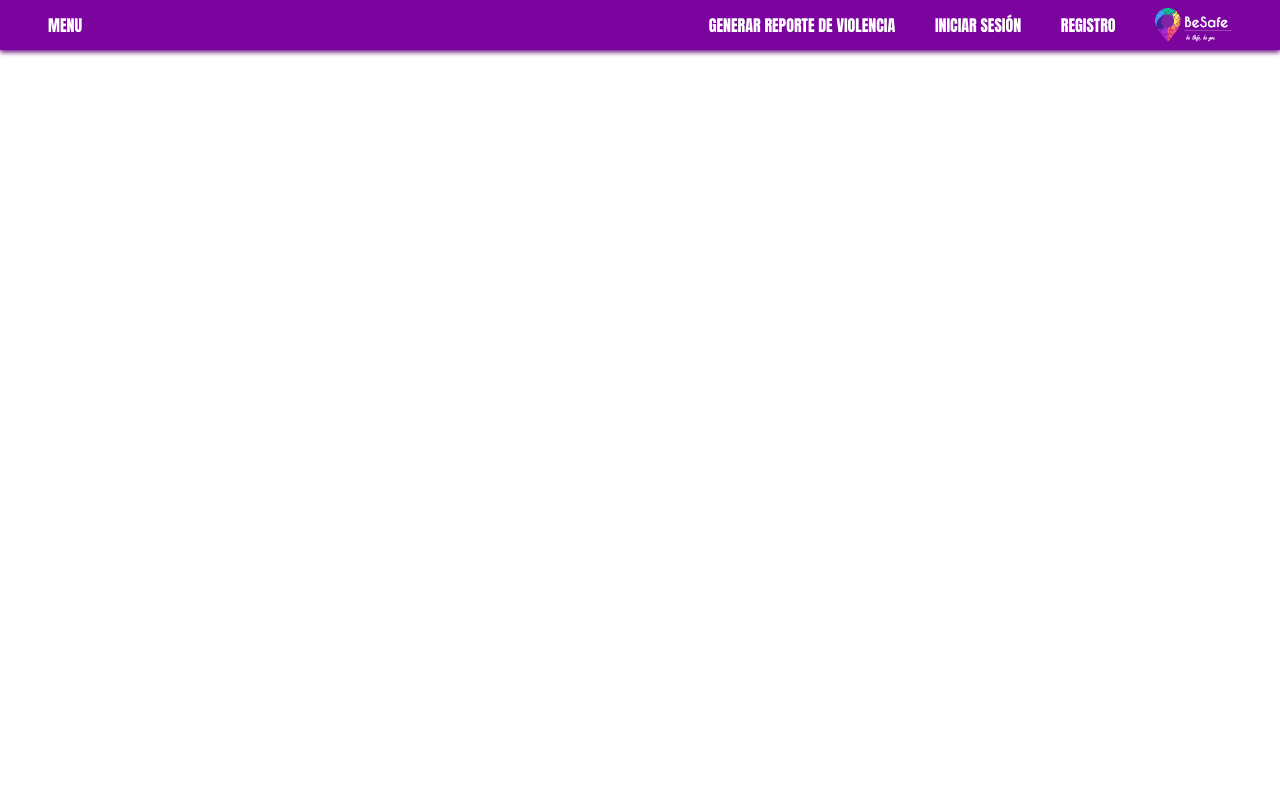
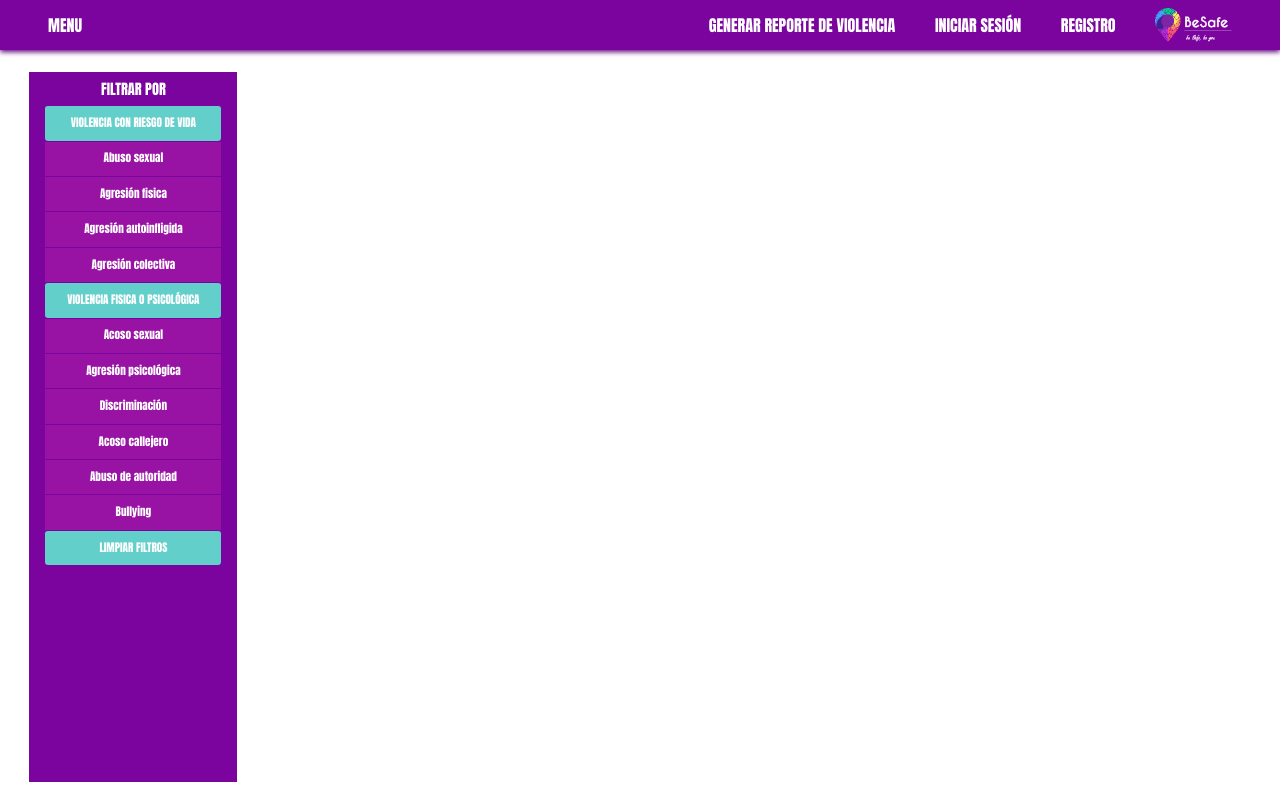
Before and after one commit to felipesv/BeSafe, a Flask app: page /map in a window 1280 px wide. Run offline with Flask 2, Linux system fonts and the light colour scheme; data that the repository does not hold is empty; parts of the project's set-up code (start-up, migrations or seed data) failed here and were passed over; some libraries are stand-ins or nearby versions.

Commit message:
[update] filters for map

```diff
--- /dev/null
+++ b/public/static/styles/filters.css
@@ -0,0 +1,34 @@
+.filter {
+  background-color: hsl(286, 95%, 32%);
+  text-align: center;
+  margin-top: 1.4rem;
+  margin-left: .9rem;
+  height: calc(100vh - 90px);
+  width: 13rem;
+  z-index: 1;
+}
+.filter p {
+  font-size: .9rem;
+  color: #FFF;
+  margin: .3rem 0;
+}
+.filter button {
+  border: none;
+  border-top: 1px solid hsl(286, 95%, 32%);
+  color: #FFF;
+  padding: 0.55rem 0;
+  font-size: .7rem;
+}
+.filter > * {
+  margin: 0 1rem;
+}
+.filter p:first-child {
+  margin-top: 0.4rem;
+}
+.cian {
+  background-color: hsl(178, 53%, 60%);
+  border-radius: .2rem;
+}
+.magen {
+  background-color: hsl(295, 79%, 36%);
+}
--- a/public/templates/map.html
+++ b/public/templates/map.html
@@ -1,4 +1,23 @@
 {% extends 'layout.html' %}
+{% block head %}
+  {{ super() }}
+  <link rel="stylesheet" href="{{ url_for('static', filename='styles/filters.css') }}?{{ cache }}">
+{% endblock head %}
 {% block content %}
-
+  <div class="filter d-flex flex-column">
+    <p>FILTRAR POR</p>
+    <button class="cian">VIOLENCIA CON RIESGO DE VIDA</button>
+    <button class="magen">Abuso sexual</button>
+    <button class="magen">Agresión fisica</button>
+    <button class="magen">Agresión autoinfligida</button>
+    <button class="magen">Agresión colectiva</button>
+    <button class="cian">VIOLENCIA FISICA O PSICOLÓGICA</button>
+    <button class="magen">Acoso sexual</button>
+    <button class="magen">Agresión psicológica</button>
+    <button class="magen">Discriminación</button>
+    <button class="magen">Acoso callejero</button>
+    <button class="magen">Abuso de autoridad</button>
+    <button class="magen">Bullying</button>
+    <button class="cian">LIMPIAR FILTROS</button>
+  </div>
 {% endblock content %}
```
